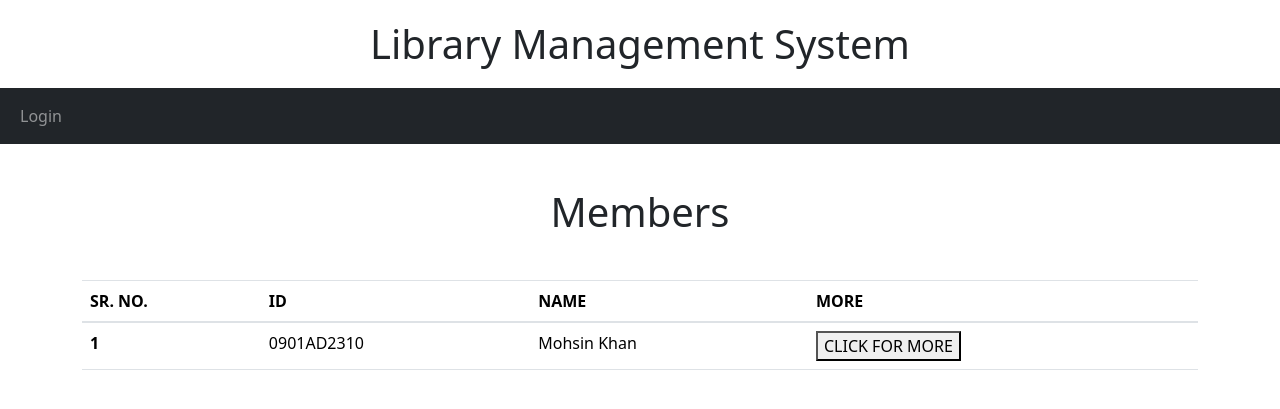
After one commit to almohsinkhan/Library-Management-System, a Django app: page /members/ in a window 1280 px wide. The commit adds this page. Shown: the top 409 px of the page. Run offline with Django 5.2, Linux system fonts and the light colour scheme; data comes from the database, SQL or seed files in the repository; both versions use the stored data as it was after the commit; some libraries are stand-ins or nearby versions.

Commit message:
work on members record and a specific member details

```diff
--- a/library/admin.py
+++ b/library/admin.py
@@ -2,6 +2,7 @@ from django.contrib import admin
 
 
 # Register your models here.
-from .models import Book
+from .models import Book, Member
 
 admin.site.register(Book)
+admin.site.register(Member)
--- a/library/models.py
+++ b/library/models.py
@@ -19,3 +19,21 @@ class Book(models.Model):
         db_table = 'books'
         verbose_name = 'Book'
         verbose_name_plural = 'Books'
+
+class Member(models.Model):
+    image = models.ImageField(upload_to='image/', null=True, blank=True)
+    memberID = models.CharField(max_length=12, null=False, blank=False, unique=True)
+    first_name = models.CharField(max_length=100, null=False, blank=False)
+    last_name = models.CharField(max_length=100, null=False, blank=False)
+    email = models.EmailField(max_length=150, null=True, blank=True)
+    phone = models.CharField(max_length=15, null=True, blank=True)
+    address = models.TextField(null=True, blank=True)
+
+    def __str__(self):
+        return f'{self.first_name} {self.last_name}'
+
+    class Meta:
+        ordering = ['first_name', 'last_name']
+        db_table = 'members'
+        verbose_name = 'Member'
+        verbose_name_plural = 'Members'
--- /dev/null
+++ b/library/templates/members.html
@@ -0,0 +1,23 @@
+{% extends 'base.html' %}
+{% block content %}
+    <h1 class="text-center">Members</h1>
+    <br/>
+    <div>
+        <table class="table">
+            <thead>
+                <th scope="col">SR. NO.</th>
+                <th scope="col">ID</th>
+                <th scope="col">NAME</th>
+                <th scope="col">MORE</th>
+            </thead>
+            {% for member in members %}
+            <tbody>
+                <th scope="row"> {{forloop.counter }}</th>
+                <td scope="row">{{member.memberID}}</td>
+                <td scope="row">{{member.first_name}} {{member.last_name}}</td>
+                <td><a href="{% url 'member' member.id %}"><button>CLICK FOR MORE</button></a></td>
+            </tbody>
+            {% endfor %}
+        </table>
+    </div>
+{% endblock %}
--- a/library/templates/navbar.html
+++ b/library/templates/navbar.html
@@ -10,7 +10,7 @@
                 <a class="nav-link" href="{% url 'Books'%}">Books</a>
             </li>
             <li class="nav-item">
-                <a class="nav-link" href="#">Members</a>
+                <a class="nav-link" href="{% url 'members' %}">Members</a>
             </li>
             <li class="nav-item">
                 <a class="nav-link" href="#">borrowed record</a>
--- a/library/urls.py
+++ b/library/urls.py
@@ -8,4 +8,6 @@ urlpatterns = [
     path('', views.home, name='home'),
     path('logout/', views.logout_request, name='logout'),
     path('Books/', views.Books, name='Books'),
+    path('members/', views.members, name='members'),
+    path('member/<int:pk>/', views.member, name='member'),
 ]
--- a/library/views.py
+++ b/library/views.py
@@ -1,7 +1,7 @@
 from django.shortcuts import render, redirect
 from django.contrib.auth import authenticate, login, logout
 from django.contrib import messages
-from .models import Book
+from .models import Book, Member
 
 # Home View
 def home(request):
@@ -31,3 +31,15 @@ def Books(request):
         'books': books
     }
     return render(request, 'Books.html', context)
+
+def members(request):
+    members= Member.objects.all()
+    context = {
+        'members': members
+    }
+    return render(request, 'members.html', context)
+
+
+def member(request, pk):
+    member_ = Member.objects.get(pk = pk)
+    return render(request, 'member.html', {'member' : member_})
```
Also changed, not shown: library/templates/member.html (added, +18 -0 lines), db.sqlite3, library/migrations/0003_member.py (added), library/migrations/0004_member_memberid.py (added), library/migrations/0005_member_image_alter_member_memberid.py (added), media/image/profile-pic.png (added).
